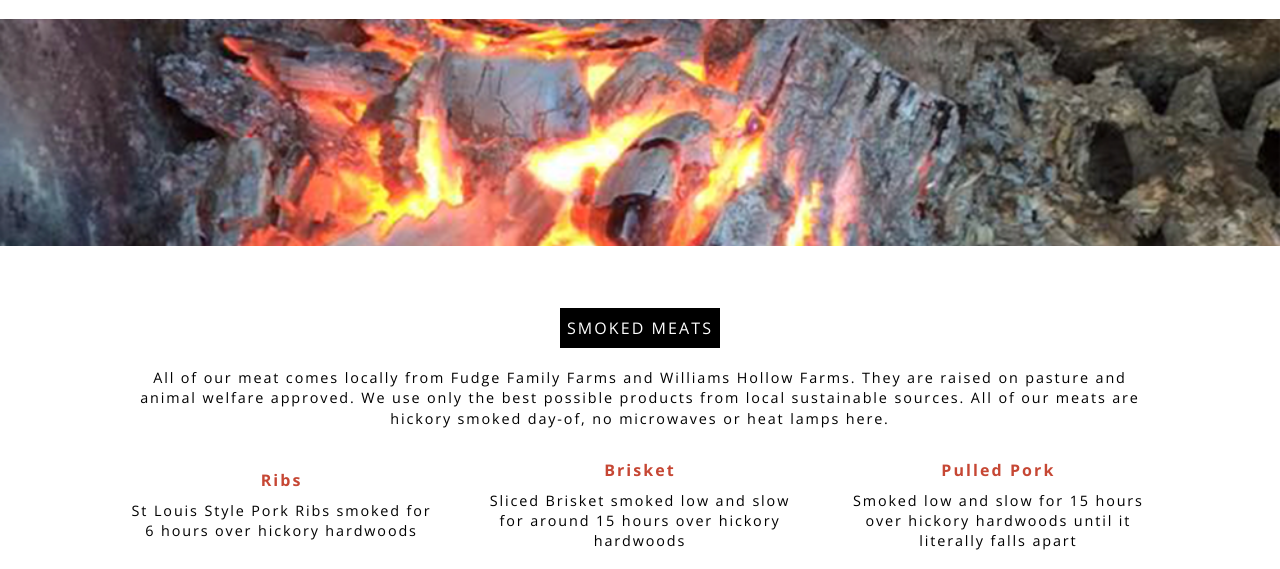
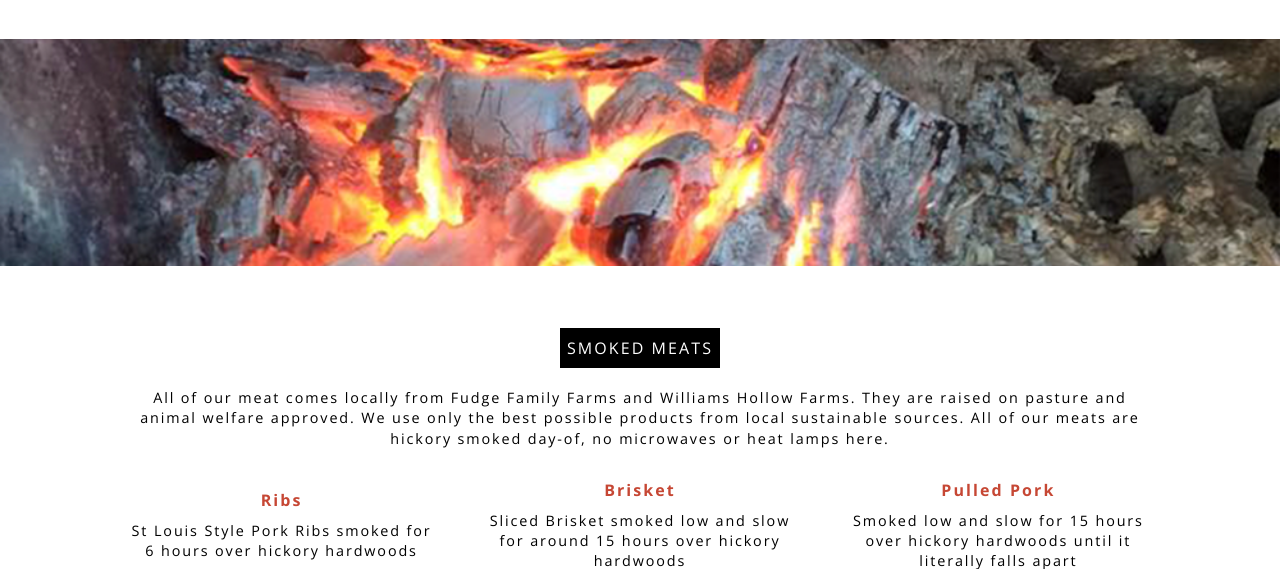
Before and after one commit to joehobbins/roadside-cue, a PHP site: page /menu.html in a window 1280 px wide. Shown: the part 162-731 px from the top of the page. Run offline with PHP 8.4, Linux system fonts and the light colour scheme.

Commit message:
menu image padding

```diff
--- a/css/style.css
+++ b/css/style.css
@@ -274,7 +274,7 @@
 	display: -webkit-flex;
 	display: flex;
 	width: 100%;
-  margin-top: 20px;
+  padding-top: 20px;
 	-webkit-flex-direction: column;
 	flex-direction: column;
 	-webkit-justify-content: center;
```
